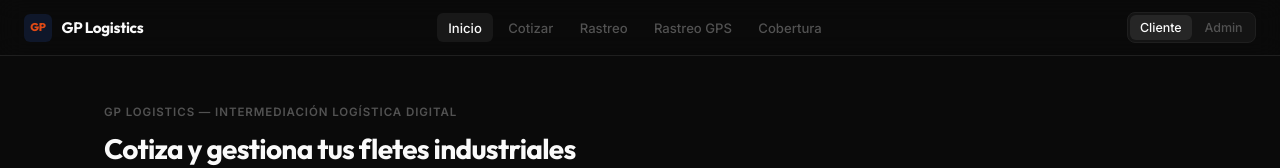
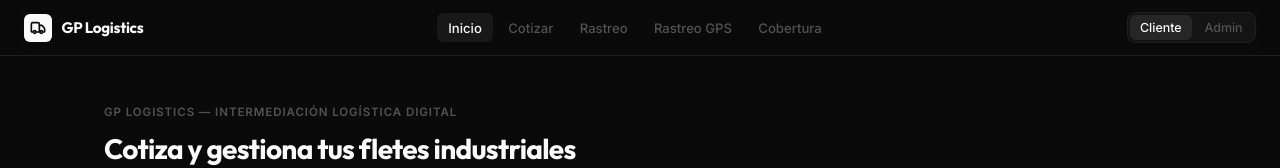
Before and after one commit to PonceRivera/PG-logistics, a React (Vite) app: page / in a window 1280 px wide. Shown: the top 168 px of the page. Built offline with nearby package versions, Linux system fonts and the light colour scheme; no server answers; the database is empty.

Commit message:
Revert Navbar logo back to Truck icon as requested

```diff
--- a/src/components/Navbar.jsx
+++ b/src/components/Navbar.jsx
@@ -1,5 +1,5 @@
 import React from 'react';
-import { LogOut } from 'lucide-react';
+import { Truck, LogOut } from 'lucide-react';
 
 export default function Navbar({ activeMode, setActiveMode, activeTab, setActiveTab, user, onSignOut }) {
 
@@ -20,8 +20,8 @@ export default function Navbar({ activeMode, setActiveMode, activeTab, setActive
   return (
     <header className="navbar">
       <div className="brand-logo" onClick={() => { setActiveMode('client'); setActiveTab('inicio'); }}>
-        <div className="brand-mark" style={{ background: '#0f172a', color: '#e14a15', fontWeight: 800, fontSize: '0.7rem', fontFamily: 'var(--font-heading)', letterSpacing: '-0.02em' }}>
-          GP
+        <div className="brand-mark">
+          <Truck size={16} strokeWidth={2.5} />
         </div>
         <span className="brand-name">GP Logistics</span>
       </div>
```
